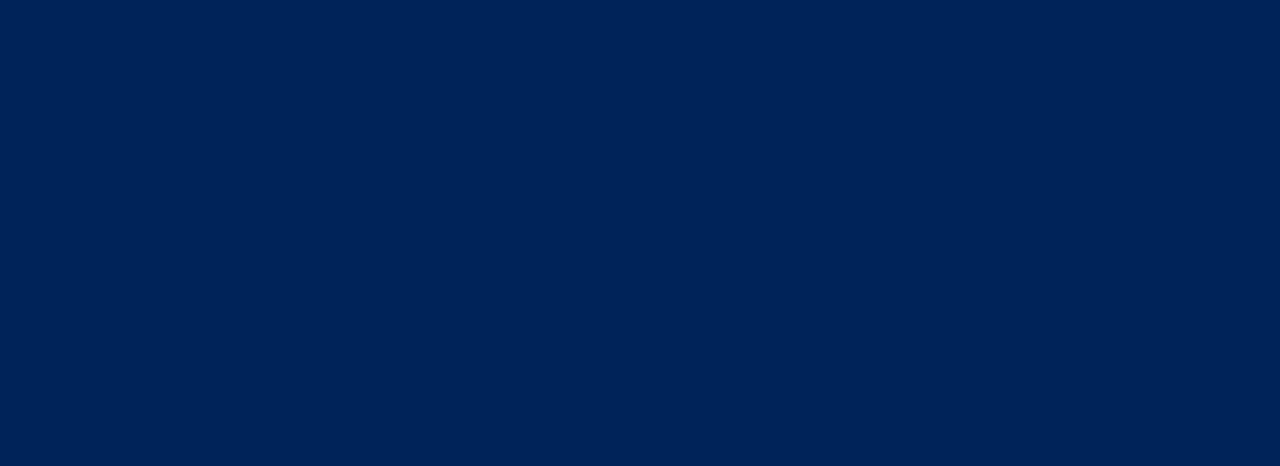
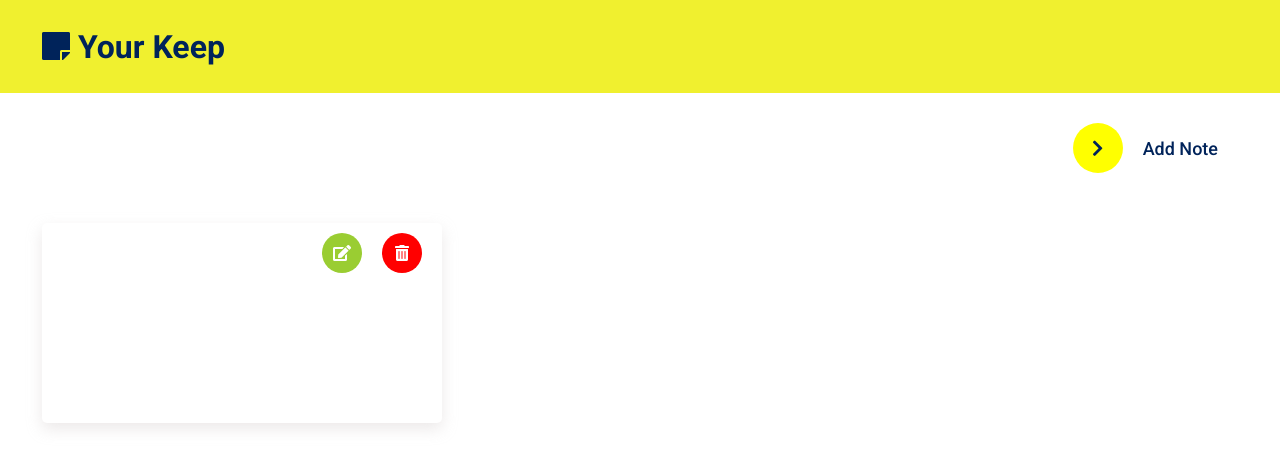
Before and after one commit to hridoypartho/js-keepnote-clone, a plain HTML site: page index.html in a window 1280 px wide. Drawn offline with Linux system fonts and the light colour scheme.

Commit message:
complete htm and css markap

```diff
--- a/assets/scss/_project.scss
+++ b/assets/scss/_project.scss
@@ -1,8 +1,90 @@
- .project{
-    background: $black;
-    display: flex;
-    align-items: center;
-    justify-content: center;
-    height: 100vh;
-    text-align: center;
+.header {
+    padding: 30px 30px;
+    background-color: rgb(240, 240, 47);
+
+    &__title {
+        h2 {
+            color: $black;
+            font-size: 32px !important;
+        }
+    }
 }
+
+.button {
+    padding-top: 30px;
+    position: fixed;
+    right: 50px;
+
+    &__content {
+        &_btn {
+            display: flex;
+            align-items: center;
+            color: $black;
+            font-weight: 500;
+            font-size: 18px;
+            span{
+                margin-right: 20px;
+                background-color: yellow;
+                width: 50px;
+                height: 50px;
+                display: flex;
+                align-items: center;
+                justify-content: center;
+                border-radius: 100%;
+            }
+        }
+    }
+}
+
+.project{
+    padding: 30px 30px;
+    margin-top: 100px;
+    &__content{
+        width: 400px;
+        height: 200px;
+        overflow-y: scroll;
+        background: white;
+        box-shadow: 0px 6px 15px rgba(201, 193, 194, 0.36);
+        border-radius: 5px;
+        &_button{
+            display: flex;
+            justify-content: flex-end;
+            a{
+                margin-right: 20px;
+                margin-top: 10px;
+            }
+            .edit{
+                color: white;
+                background-color: yellowgreen;
+                width: 40px;
+                height: 40px;
+                display: flex;
+                align-items: center;
+                justify-content: center;
+                border-radius: 100%;
+                transition: .3s;
+                &:hover{
+                    color: yellowgreen;
+                    background: white;
+                    box-shadow: 0px 6px 15px rgba(201, 193, 194, 0.36);
+                }
+            }
+            .delete{
+                color: white;
+                background-color: red;
+                width: 40px;
+                height: 40px;
+                display: flex;
+                align-items: center;
+                justify-content: center;
+                border-radius: 100%;
+                transition: .3s;
+                &:hover{
+                    color: red;
+                    background: white;
+                    box-shadow: 0px 6px 15px rgba(201, 193, 194, 0.36);
+                }
+            }
+        }
+    }
+}
--- a/index.html
+++ b/index.html
@@ -4,7 +4,7 @@
 <head>
     <meta charset="utf-8">
     <meta http-equiv="x-ua-compatible" content="ie=edge">
-    <title>Enter Your Site Title</title>
+    <title>Your Keep Note</title>
     <meta name="description" content="">
     <meta name="viewport" content="width=device-width, initial-scale=1">
 
@@ -18,13 +18,42 @@
 </head>
 
 <body>
+    <header class="header">
+        <div class="container-fluid">
+            <div class="row">
+                <div class="col-sm-12">
+                    <div class="header__title">
+                        <h2><i class="fas fa-sticky-note"></i> Your Keep</h2>
+                    </div>
+                </div>
+            </div>
+        </div>
+    </header>
+
+    <section class="button">
+        <div class="container-fluid">
+            <div class="row">
+                <div class="col-sm-12">
+                    <div class="button__content">
+                        <a href="javascript:void(0)" class="button__content_btn">
+                            <span><i class="fas fa-chevron-right"></i></span>
+                            Add Note
+                        </a>
+                    </div>
+                </div>
+            </div>
+        </div>
+    </section>
 
     <section class="project">
-        <div class="container">
-            <div class="row justify-content-center">
-                <div class="col-sm-8">
+        <div class=" container-fluid">
+            <div class="row">
+                <div class="col-sm-12">
                     <div class="project__content">
-
+                        <div class="project__content_button">
+                            <a href="javascript:void(0)" class="edit"><i class="fas fa-edit"></i></a>
+                            <a href="javascript:void(0)" class="delete"><i class="fas fa-trash-alt"></i></a>
+                        </div>
                     </div>
                 </div>
             </div>
```
Also changed, not shown: assets/css/main.min.css.
